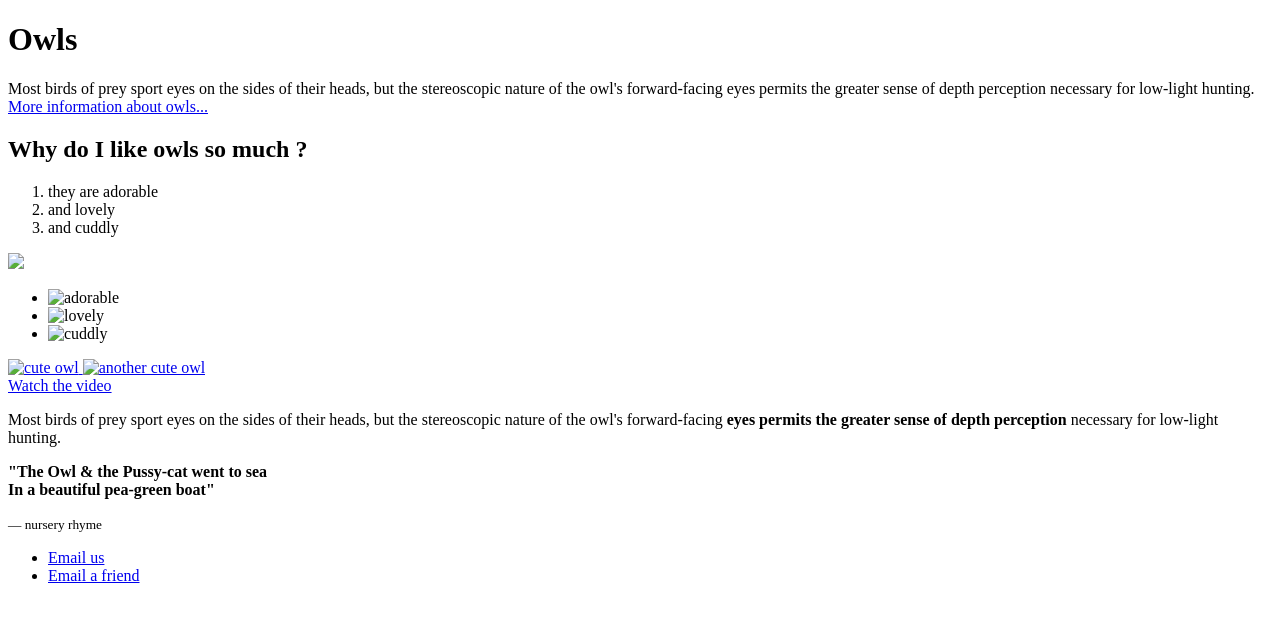
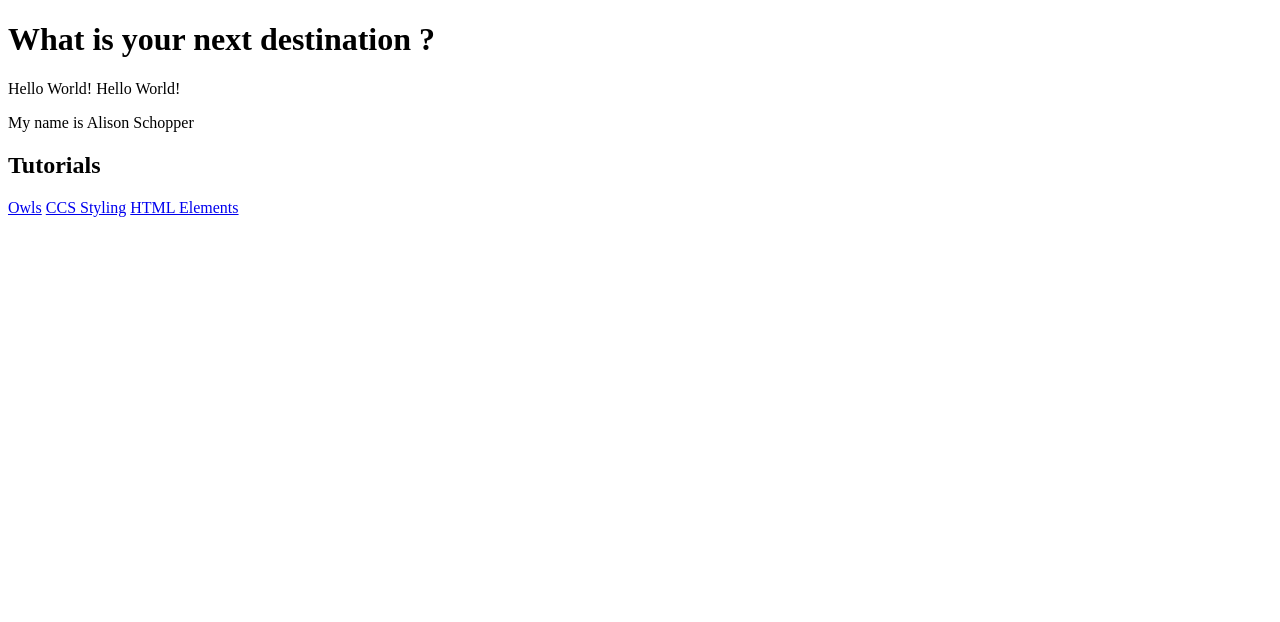
Before and after one commit to AlisonSchopper/AlisonSchopper.github.io, a plain HTML site: page index.html in a window 1280 px wide. Drawn offline with Linux system fonts and the light colour scheme.

Commit message:
Index.html

```diff
--- a/index.html
+++ b/index.html
@@ -1,63 +1,16 @@
 <!DOCTYPE html>
       <html>
         <head>
-          <title>I love Owls</title>
+          <title>Hello World</title>
         <head>
         <body>
-          <div>
-          <h1>Owls</h1>
-          <p>
-            Most birds of prey sport eyes on the sides of their heads,
-            but the stereoscopic nature of the owl's forward-facing eyes permits the greater
-            sense of depth perception necessary for low-light hunting.
-          <a href="https://en.wikipedia.org/wiki/Owl">More information about owls...</a>
-        </p>
-      </div>
-      <h2>Why do I like owls so much ?</h2>
-      <ol>
-        <li>they are adorable</li>
-        <li>and lovely</li>
-        <li>and cuddly</li>
-      </ol>
-      <div>
-        <img src="images/logo.png" alt"codebar.io">
-      </div>
-      <ul>
-        <li><img src="images/img1.jpg" alt="adorable"></li>
-        <li><img src="images/img2.jpg" alt="lovely"></li>
-        <li><img src="images/img3.jpg" alt="cuddly"></li>
-      </ul>
-      <div>
-        <a href="https://www.youtube.com/watch?v=gBjnfgnwXic">
-          <img src="images/img4.jpg" alt="cute owl">
-          <img src="images/img5.jpg" alt="another cute owl">
-          <br>
-          Watch the video
-        </a>
-      </div>
-      <p>
-          Most birds of prey sport eyes on the sides of their heads,
-          but the stereoscopic nature of
-          the owl's forward-facing <strong>eyes permits the greater
-          sense of depth perception</strong> necessary for low-light hunting.
-      </p>
-      <div>
-          <p>
-            <strong>
-               "The Owl &amp; the Pussy-cat went to sea <br>
-                In a beautiful pea-green boat"
-            </strong>
-          </p>
-          <small>&mdash; nursery rhyme</small>
-        </div>
-        <ul>
-            <li>
-               <a href="mailto:social@codebar.io?subject=I%20love%20owls%20::%20codebar">Email us</a>
-            </li>
-            <li>
-               <a href="mailto:?subject=I%20love%20owls%20::%20codebar">Email a friend</a>
-            </li>
-          </ul>
+          <h1>What is your next destination ? </h1>
 
+          <p>Hello World! Hello World!</p>
+          <p>My name is Alison Schopper</p>
+          <h2>Tutorials</h2>
+          <a href="owls.html">Owls</a>
+          <a href="https://codepen.io/alisonschopper/pen/PooMwbK">CCS Styling</a>
+          <a href="https://codepen.io/alisonschopper/pen/YzzbvLg">HTML Elements</a>
         </body>
       </html>
```
